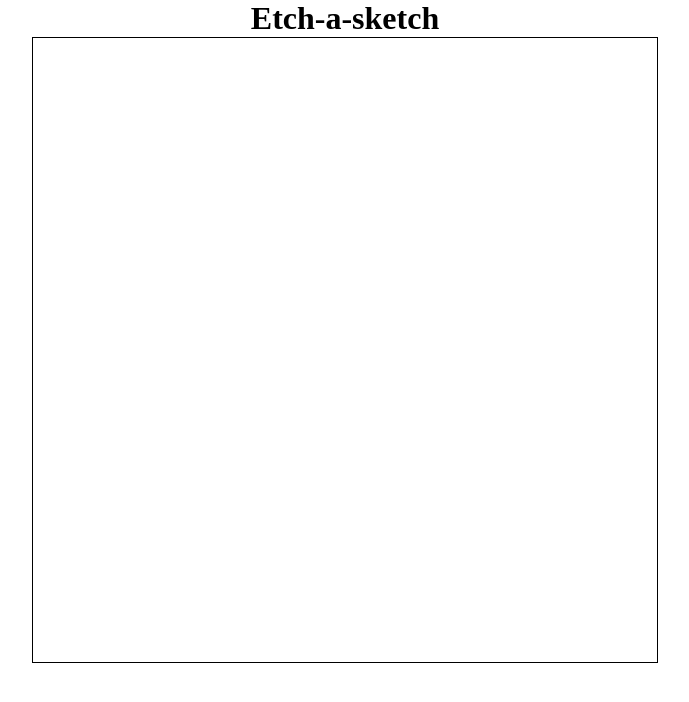
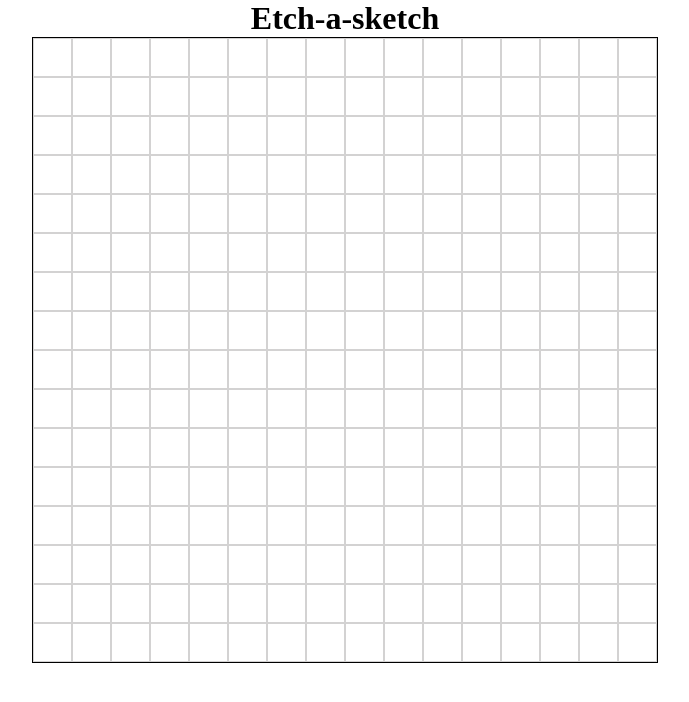
Before and after one commit to sidereusnuntius/etch-a-sketch, a plain HTML site: page index.html in a window 1280 px wide. Shown: the whole page, without its empty margins (295-984 px from the left). Drawn offline with Linux system fonts and the light colour scheme.

Commit message:
Created grid.

```diff
--- a/script.js
+++ b/script.js
@@ -0,0 +1,21 @@
+const container = document.querySelector(".container");
+
+function clearGrid() {
+
+}
+
+function createGrid(size = 16) {
+    if (container.hasChildNodes()) clearGrid();
+
+    const squareSide = Math.floor(container.clientWidth / size);
+    let element;
+
+    for (let i = 0; i < size*size; i++) {
+        element= document.createElement("div");
+        element.classList.add("square");
+        element.setAttribute("style", `width: ${squareSide}px;height: ${squareSide}px;`);
+        container.appendChild(element);
+    }
+}
+
+createGrid();
--- a/style.css
+++ b/style.css
@@ -13,4 +13,11 @@ body {
     border: 1px solid black;
     width: 624px;
     height: 624px;
+    display: flex;
+    flex-wrap: wrap;
 }
+
+.square {
+    box-sizing: border-box;
+    border: 1px solid #d3d2d2;
+}
```
